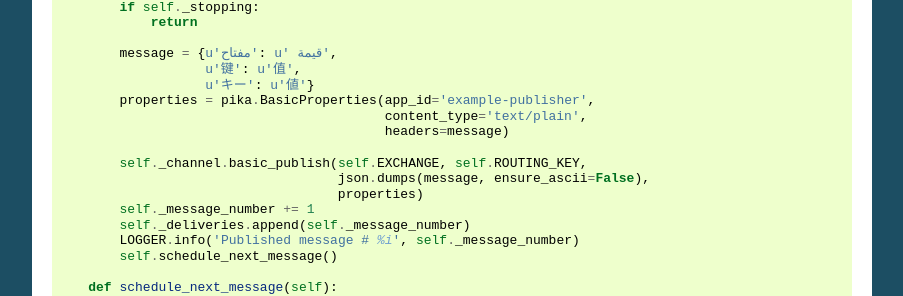
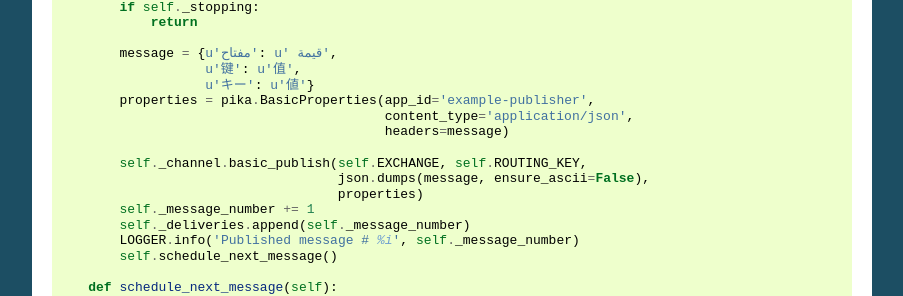
Before and after one commit to pika/pika, a Sphinx documentation site: the page built from docs/examples/asynchronous_publisher_example.rst, in a window 1280 px wide and 900 px high, scrolled down 4091 px. Shown: the part 151-447 px from the top of the window, without its empty margins (198-1101 px from the left). Built offline with Sphinx 7.4.7, drawn with Linux system fonts in a browser that asks for light colours; pages that are not in the unit, such as notebooks, are missing from menus.

Commit message:
Fix the content type

```diff
--- a/docs/examples/asynchronous_publisher_example.rst
+++ b/docs/examples/asynchronous_publisher_example.rst
@@ -268,7 +268,7 @@ publisher.py::
                        u'键': u'值',
                        u'キー': u'値'}
             properties = pika.BasicProperties(app_id='example-publisher',
-                                              content_type='text/plain',
+                                              content_type='application/json',
                                               headers=message)
 
             self._channel.basic_publish(self.EXCHANGE, self.ROUTING_KEY,
```
